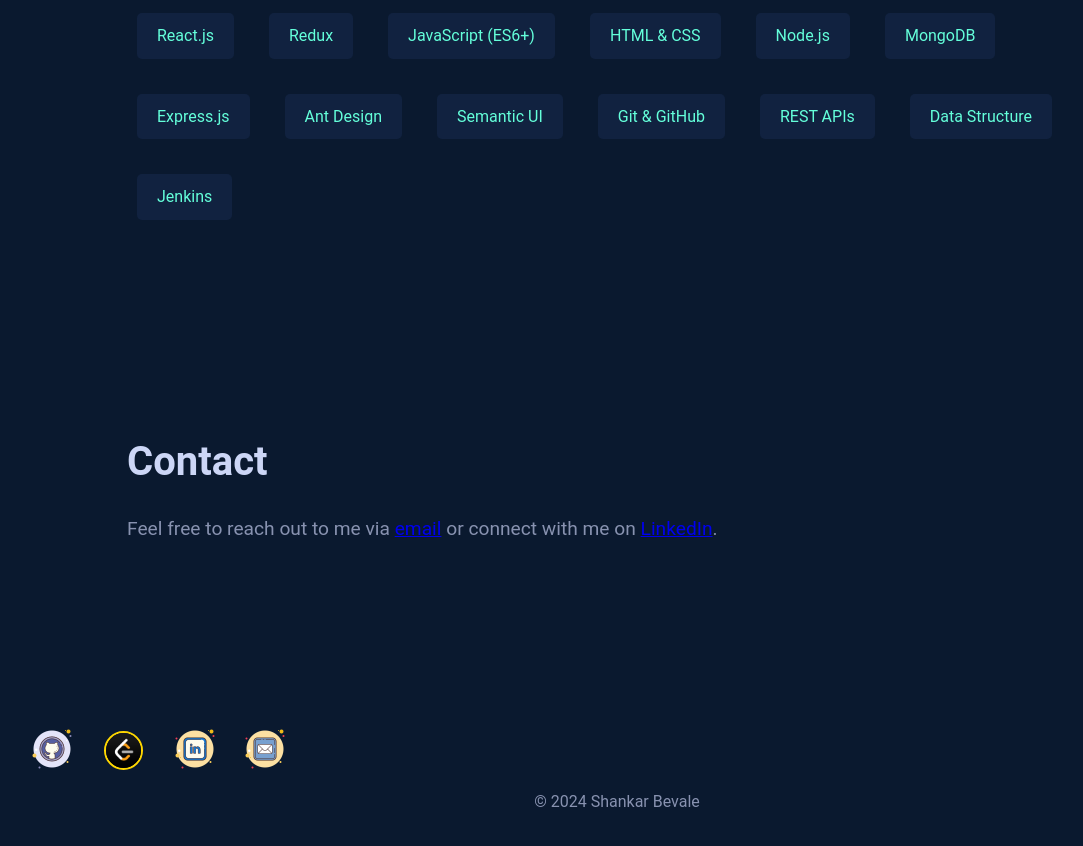
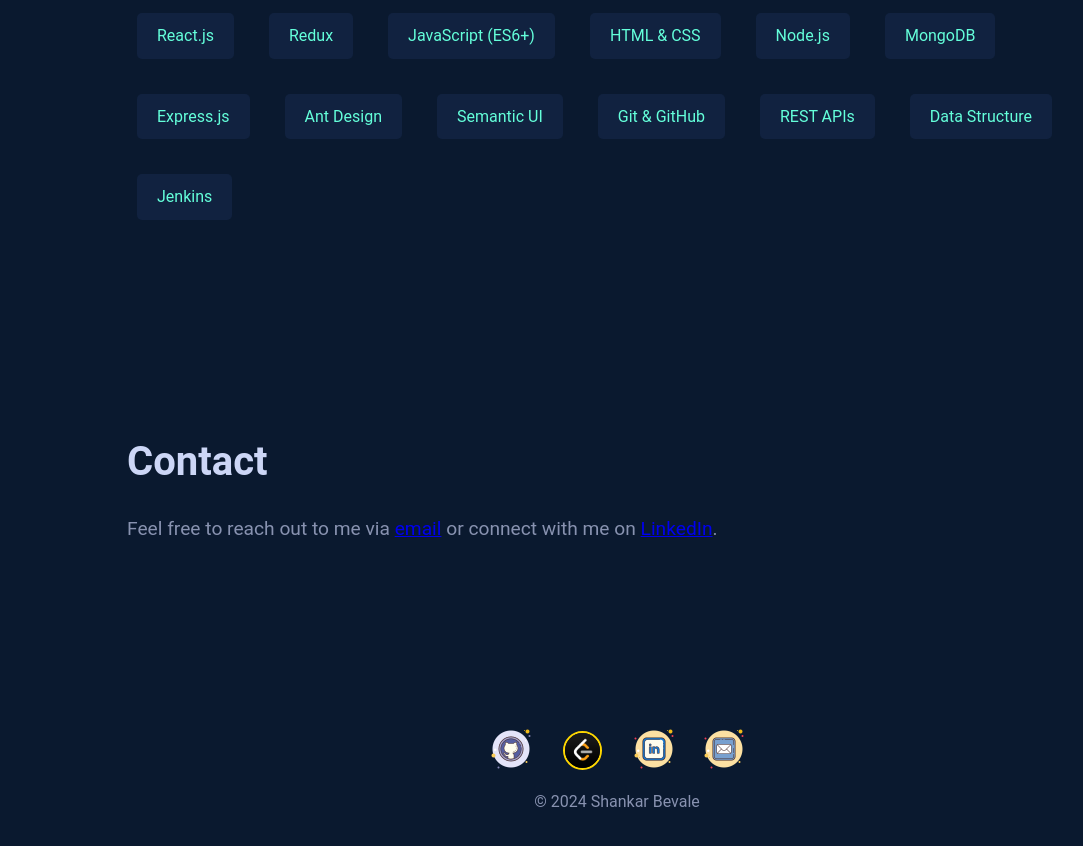
Before and after one commit to Shankara8880/my-portfolio, a plain HTML site: page index.html in a window 1280 px wide. Shown: the part 3467-4313 px from the top of the page, without its empty margins (23-1106 px from the left). Drawn offline with Linux system fonts and the light colour scheme; a script that the page names is missing.

Commit message:
Bug fixed

```diff
--- a/index.html
+++ b/index.html
@@ -139,7 +139,7 @@
 
   <!-- Footer -->
   <footer>
-    <div class="social-icons">
+    <div class="social-icons" style="justify-content: center;">
       <a href="https://github.com/Shankara8880" target="_blank"><img src="public\github.png" alt=""></a>
       <a href="https://leetcode.com/u/Shankara8880" target="_blank"><img class="leet_code_css gloden_border" src="public\leet_code.png" alt=""></a>
       <a href="https://linkedin.com/in/shankar-bevale-081053216" target="_blank"><img src="public\linkedin.png" alt=""></a>
```
